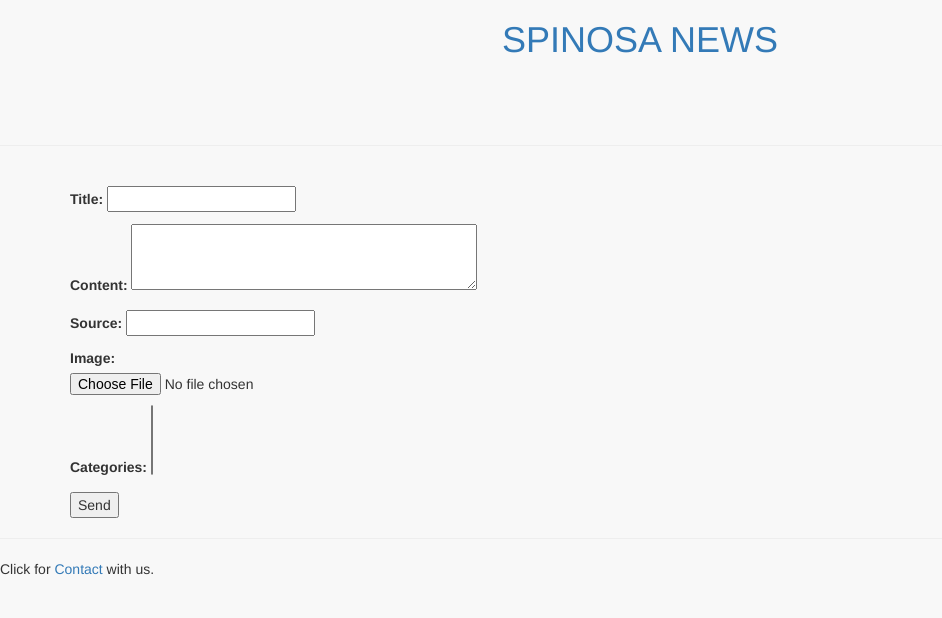
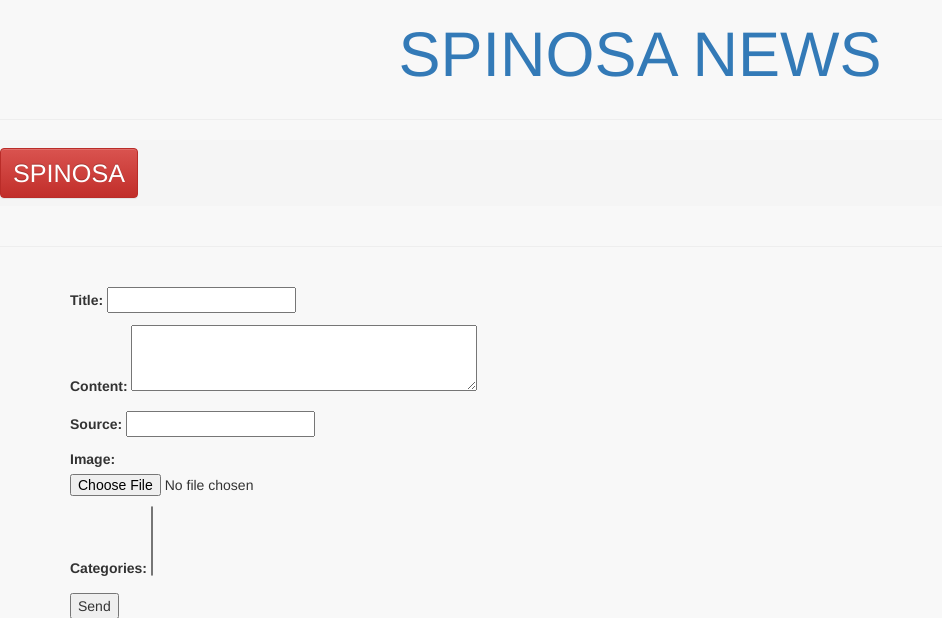
Before and after one commit to lyk2017-python/Spinosa, a Django app: page / in a window 1280 px wide. Shown: the top 618 px of the page, without its empty margins (0-942 px from the left). Run offline with Django 3.2, Linux system fonts and the light colour scheme; data that the repository does not hold is empty; some libraries are stand-ins or nearby versions.

Commit message:
new nav bar added font sizes changed

```diff
--- a/spinosanews/news/static/css/style.css
+++ b/spinosanews/news/static/css/style.css
@@ -1,9 +1,11 @@
 body {
     background-color:  #f8f8f8   !important;
+
 }
 
 h1 {
     text-align: center;
+    font-size: 450% !important;
 }
 
 a{
--- a/spinosanews/news/templates/news/base.html
+++ b/spinosanews/news/templates/news/base.html
@@ -16,14 +16,17 @@
 
 </head>
 <body>
-    <h1><a href={% url "home" %}>SPINOSA NEWS</a></h1><br>
-    <h3>
-    <ul class="nav nav-pills">
-            {% for cat in categories %}
-             <li role="presentation"><a href="{% url "categorydetail" slug=cat.slug %}">{{cat.name|title}}</a></li>
+    <h1><a href={% url "home" %}>SPINOSA NEWS</a></h1>
+
+    <div class="row">
+        <hr class="hr-danger" />
+        <ol class="breadcrumb bread-danger">
+            <a style="font-size:180%;" href={% url "home" %} class="btn btn-danger"><i class="fa fa-paw"></i> SPINOSA </a>
+              {% for cat in categories %}
+             <li style="font-size:180%;" role="presentation"><a href="{% url "categorydetail" slug=cat.slug %}">{{cat.name|title}}</a></li>
             {% endfor %}
-    </ul>
-    </h3>
+        </ol>
+    </div>
     <hr>
     <div class="container">
 
```
